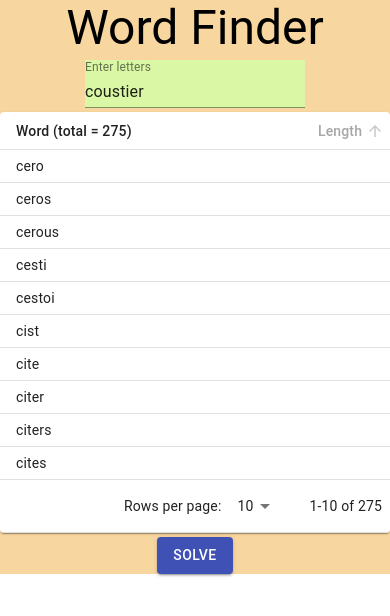
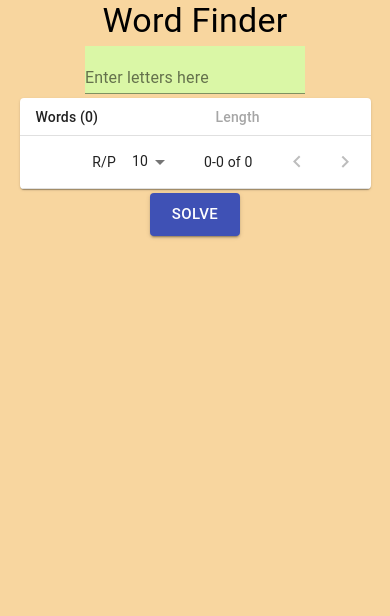
Before and after one commit to curiousmike/word-finder, a React (Create React App) app: page / in a window 390 px wide. Shown: the top 616 px of the page. Built offline with nearby package versions, Linux system fonts and the light colour scheme.

Commit message:
Style for mobile.  Remoe problematic initial letters + solution code and just use empty defaults.

```diff
--- a/src/App.css
+++ b/src/App.css
@@ -1,6 +1,14 @@
 .App {
   text-align: center;
   background: #f8d69f;
+  width: 100%;
+  height: 1080px;
+}
+.InnerContent {
+  width: 700px;
+  max-width: 90%;
+  height: 100%;
+  margin: 0px auto;
 }
 
 .App-logo {
--- a/src/App.js
+++ b/src/App.js
@@ -8,34 +8,50 @@ import Typography from "@material-ui/core/Typography";
 import { Solver } from "./solver.js";
 
 function App() {
-  const [letterInput, setLetters] = useState("coustier");
+  const [letterInput, setLetters] = useState("");
   const [words, setWords] = useState([]);
-
   const handleSolveClick = React.useCallback(() => {
     const words = Solver(letterInput);
     setWords(words);
   }, [letterInput, setWords]);
 
-  React.useEffect(() => {
-    handleSolveClick(); // on component mount, trigger a solve.
-  }, [letterInput, handleSolveClick]);
+  // React.useEffect(() => {
+  //   handleSolveClick(); // on component mount, trigger a solve.
+  // }, [letterInput, handleSolveClick]);
 
   function handleKeyPress(e) {
+    setLetters(e.target.value);
     if (e.key === "Enter") {
-      setLetters(e.target.value);
       handleSolveClick();
     }
   }
 
+  function handleSubmit(e) {
+    e.preventDefault();
+    handleSolveClick();
+  }
+
   return (
     <div className="App">
-      <Typography variant="h3">Word Finder</Typography>
-      <WordInput value={letterInput} onKeyPress={handleKeyPress} />
-      <WordList words={words} />
-      <div className="App-button">
-        <Button variant="contained" color="primary" onClick={handleSolveClick}>
-          Solve
-        </Button>
+      <div className="InnerContent">
+        <Typography variant="h4">Word Finder</Typography>
+        <WordInput
+          value={letterInput}
+          onKeyPress={handleKeyPress}
+          onSubmit={handleSubmit}
+        />
+        <WordList words={words} />
+        <div className="App-button">
+          <Button
+            variant="contained"
+            color="primary"
+            size="large"
+            onClick={handleSolveClick}
+            onSubmit={handleSolveClick}
+          >
+            Solve
+          </Button>
+        </div>
       </div>
     </div>
   );
--- a/src/components/wordInput.component.js
+++ b/src/components/wordInput.component.js
@@ -15,14 +15,16 @@ function WordInput(props) {
   const classes = useStyles();
   return (
     <div className={classes.container}>
+      <form onSubmit={props.onSubmit}>
         <TextField
           className={classes.input}
           id="filled-basic"
-        label="Enter letters"
           defaultValue={props.value}
           onChange={props.onChange}
-        onKeyPress={props.onKeyPress}
+          onKeyUp={props.onKeyPress}
+          label="Enter letters here"
         />
+      </form>
     </div>
   );
 }
--- a/src/components/wordList.component.js
+++ b/src/components/wordList.component.js
@@ -14,14 +14,34 @@ import Paper from "@material-ui/core/Paper";
 
 const useStyles = makeStyles({
   tableContainer: {
-    maxHeight: "500px",
-    maxWidth: "750px",
-    flexDirection: "column",
+    maxWidth: "375px",
     display: "inline-flex",
+    overflow: "hidden",
   },
-  table: { minWidth: 500 },
-  activeSortIcon: { opacity: 1 },
-  inactiveSortIcon: { opacity: 0.4 },
+  // table: { minWidth: 500 },
+  activeSortIcon: { opacity: 1, width: "20px" },
+  inactiveSortIcon: { opacity: 0.4, width: "20px" },
+  MuiTablePaginationSpacer: {
+    display: "block",
+    padding: "1px",
+    overflow: "hidden",
+    "margin-left": "1px",
+  },
+  MuiTablePaginationActions: {
+    "margin-left": "1px",
+  },
+  tableFooter: {
+    overflow: "hidden",
+    // padding: "0px !important",
+  },
+  MuiTablePaginationInput: {
+    "margin-right": "4px !important",
+  },
+  MuiTablePaginationSelectRoot: {
+    "margin-right": "1px",
+    "margin-left": "1px",
+    // backgroundColor: "red",
+  },
 });
 
 const rowsPerPageOptions = [5, 10, 25, { label: "All", value: -1 }];
@@ -67,11 +87,11 @@ function WordList(props) {
 
   return (
     <TableContainer className={classes.tableContainer} component={Paper}>
-      <Table className={classes.table} size="small" aria-label="simple table">
+      <Table size="small" aria-label="simple table">
         <TableHead>
           <TableRow>
-            <TableCell>
-              Word (total = {foundWords ? foundWords.length : 0})
+            <TableCell style={{ width: "140px" }}>
+              Words {foundWords ? "(" + foundWords.length + ")" : ""}
             </TableCell>
             <TableCell>
               <TableSortLabel
@@ -100,10 +120,16 @@ function WordList(props) {
               : foundWords
             ).map((word) => (
               <TableRow key={word}>
-                <TableCell component="th" scope="row">
+                <TableCell
+                  component="th"
+                  scope="row"
+                  style={{ width: "140px" }}
+                >
                   {word}
                 </TableCell>
-                <TableCell align="right">{word.length}</TableCell>
+                <TableCell align="right" style={{ width: "80px" }}>
+                  {word.length}
+                </TableCell>
               </TableRow>
             ))}
         </TableBody>
@@ -111,13 +137,16 @@ function WordList(props) {
         <TableFooter>
           <TableRow>
             <TablePagination
+              style={{ padding: "0px" }}
               rowsPerPageOptions={rowsPerPageOptions}
-              colSpan={3}
+              colSpan={2}
               count={foundWords.length}
               rowsPerPage={rowsPerPage}
               page={page}
               onChangePage={handleChangePage}
               onChangeRowsPerPage={handleChangeRowsPerPage}
+              labelRowsPerPage={"R/P"}
+              className={classes.tableFooter}
             ></TablePagination>
           </TableRow>
         </TableFooter>
--- a/src/solver.js
+++ b/src/solver.js
@@ -1,7 +1,8 @@
 import { globalWordList } from "./globalWordList.js";
 
 export function Solver(letters) {
-  return generateWordCombos(letters);
+  const fixedLetters = letters.toLowerCase();
+  return generateWordCombos(fixedLetters);
 }
 
 function resetDictionaryArray(dict) {
```
Lines whose indentation alone changed are shown as unchanged.
